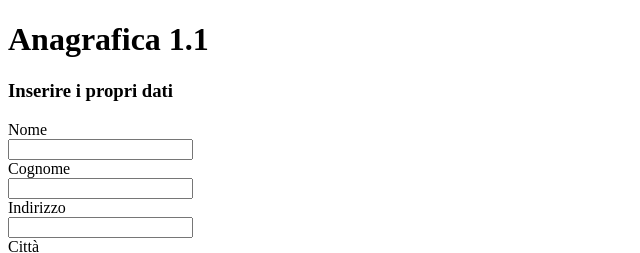
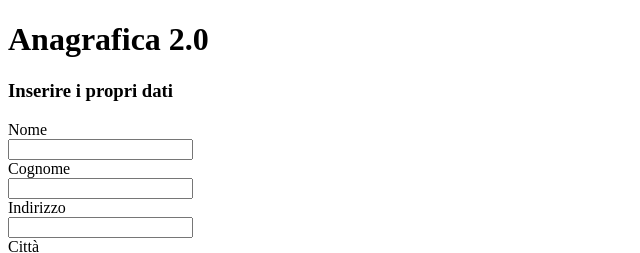
Before and after one commit to jesus2006-arch/TPS, a plain HTML site: page Anagrafica 2.0.html in a window 1280 px wide. Shown: the top 253 px of the page, 0-640 px from the left. Drawn offline with Linux system fonts and the light colour scheme.

Commit message:
Update Anagrafica 2.0.html

```diff
--- a/Anagrafica 2.0.html
+++ b/Anagrafica 2.0.html
@@ -2,7 +2,7 @@
 <html>
 <body>
 
-<h1>Anagrafica 1.1</h1>
+<h1>Anagrafica 2.0</h1>
 <h3>Inserire i propri dati</h3>
 
 <form>
```
